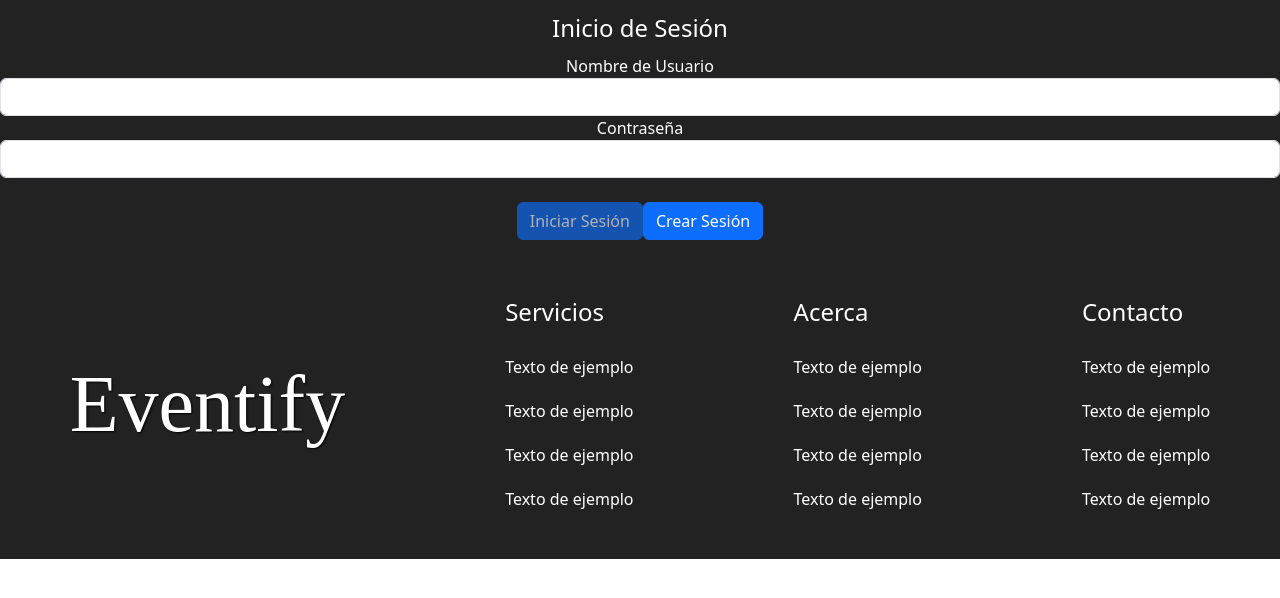
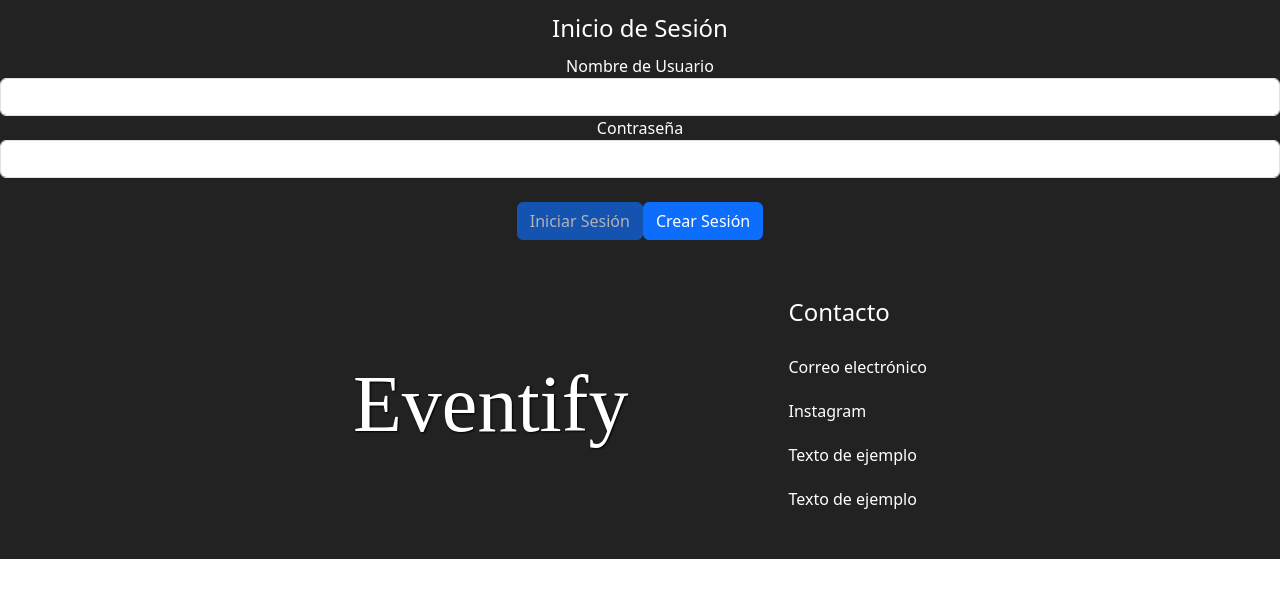
Before and after one commit to mancuvpor/proyecto-integrado, an Angular app in the folder Frontend/: page /login in a window 1280 px wide. Shown: the top 598 px of the page. Built offline with nearby package versions, Linux system fonts and the light colour scheme; a web font is replaced by a local one.

Commit message:
footer y mostrar telefono

```diff
--- a/Frontend/src/app/components/eventos/eventos.component.html
+++ b/Frontend/src/app/components/eventos/eventos.component.html
@@ -1,7 +1,7 @@
 <!-- Contenedor principal -->
 <div class="w-100 min-vh-100 bg-white p-4">
-    <button id="boton_menu" class="btn btn-primary" type="button" data-bs-toggle="offcanvas" data-bs-target="#barraLateral"
-        aria-controls="barraLateral">
+    <button id="boton_menu" class="btn btn-primary" type="button" data-bs-toggle="offcanvas"
+        data-bs-target="#barraLateral" aria-controls="barraLateral">
         <i class="bi bi-list"></i>
     </button>
 
@@ -86,6 +86,7 @@
                                 <p><b>Fecha:</b> {{ e.fecha | date}}</p>
                                 <p><b>Lugar:</b> {{ e.lugar }}</p>
                                 <p><b>Precio:</b> {{ e.precio | number}}€</p>
+                                <p><b>Teléfono de contacto:</b> {{ e.telefono }}</p>
                             </div>
                         </div>
                     </div>
@@ -110,9 +111,11 @@
         </div>
         <div class="offcanvas-body">
             <div>
-                <div type="button" [ngClass]="{'menu_activo':mostrarEventosPersonales, 'menu_inactivo':!mostrarEventosPersonales}"
+                <div type="button"
+                    [ngClass]="{'menu_activo':mostrarEventosPersonales, 'menu_inactivo':!mostrarEventosPersonales}"
                     (click)="mostrarEventos('ver_eventos_personales')">Tus eventos</div>
-                <div type="button" [ngClass]="{'menu_activo':mostrarEventosTotales, 'menu_inactivo':!mostrarEventosTotales}"
+                <div type="button"
+                    [ngClass]="{'menu_activo':mostrarEventosTotales, 'menu_inactivo':!mostrarEventosTotales}"
                     (click)="mostrarEventos('ver_todos_eventos')">Ver todos los eventos</div>
             </div>
         </div>
--- a/Frontend/src/app/components/footer/footer.component.html
+++ b/Frontend/src/app/components/footer/footer.component.html
@@ -4,25 +4,9 @@
   </div>
 
   <div class="links-section">
-      <h4>Servicios</h4>
-      <a href="#">Texto de ejemplo</a>
-      <a href="#">Texto de ejemplo</a>
-      <a href="#">Texto de ejemplo</a>
-      <a href="#">Texto de ejemplo</a>
-    </div>
-
-    <div class="links-section">
-      <h4>Acerca</h4>
-      <a href="#">Texto de ejemplo</a>
-      <a href="#">Texto de ejemplo</a>
-      <a href="#">Texto de ejemplo</a>
-      <a href="#">Texto de ejemplo</a>
-    </div>
-
-    <div class="links-section">
     <h4>Contacto</h4>
-      <a href="#">Texto de ejemplo</a>
-      <a href="#">Texto de ejemplo</a>
+    <a href="mailto:eventifysevilla@gmail.com">Correo electrónico</a>
+    <a href="https://www.instagram.com/eventify_sevilla/">Instagram</a>
     <a href="#">Texto de ejemplo</a>
     <a href="#">Texto de ejemplo</a>
   </div>
--- a/Frontend/src/app/components/header/header.component.html
+++ b/Frontend/src/app/components/header/header.component.html
@@ -1,7 +1,7 @@
 @if(authService.loggedIn()){
 <nav class="navbar navbar-expand-lg shadow py-3">
     <div class="container">
-        <img src="assets/imgs/logo-lateral.png" alt="Logo" class="company-logo img-fluid" />
+        <img src="assets/imgs/logo-lateral.png" alt="Logo" class="company-logo img-fluid" routerLink="/eventos"/>
 
         <button class="navbar-toggler" type="button" data-bs-toggle="collapse" data-bs-target="#navbarSupportedContent"
             aria-controls="navbarSupportedContent" aria-expanded="false" aria-label="Toggle navigation"
```
Lines whose indentation alone changed are shown as unchanged.
